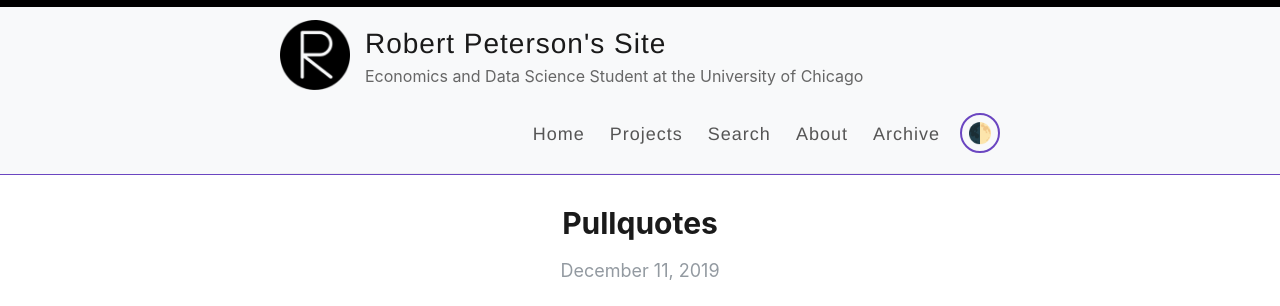
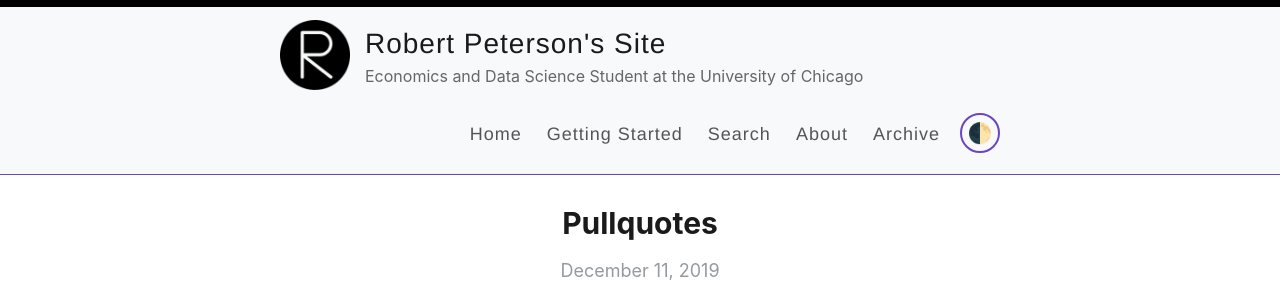
Before and after one commit to RobfPeterson/RobfPeterson.github.io, a Jekyll site: the page built from index.html, in a window 1280 px wide and 900 px high. Shown: the top 306 px of the window. Built offline with Jekyll 4.4.1, drawn with Linux system fonts in a browser that asks for light colours; the list of posts is cut into pages by our own code.

Commit message:
Update default.html

```diff
--- a/_layouts/default.html
+++ b/_layouts/default.html
@@ -33,7 +33,7 @@
             </div>
             <nav>
                 <a href="{{ site.baseurl }}/">Home</a>
-                <a href="{{ site.baseurl }}/projects">Projects</a>
+                <a href="{{ site.baseurl }}/getting-started">Getting Started</a>
                 <a href="{{ site.baseurl }}/search">Search</a>
                 <a href="{{ site.baseurl }}/about">About</a>
                 <a href="{{ site.baseurl }}/archive">Archive</a>
```
